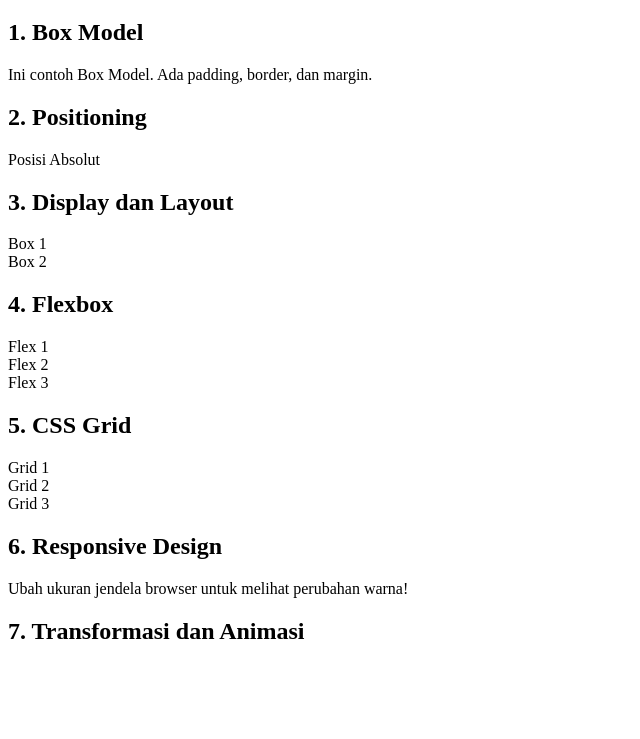
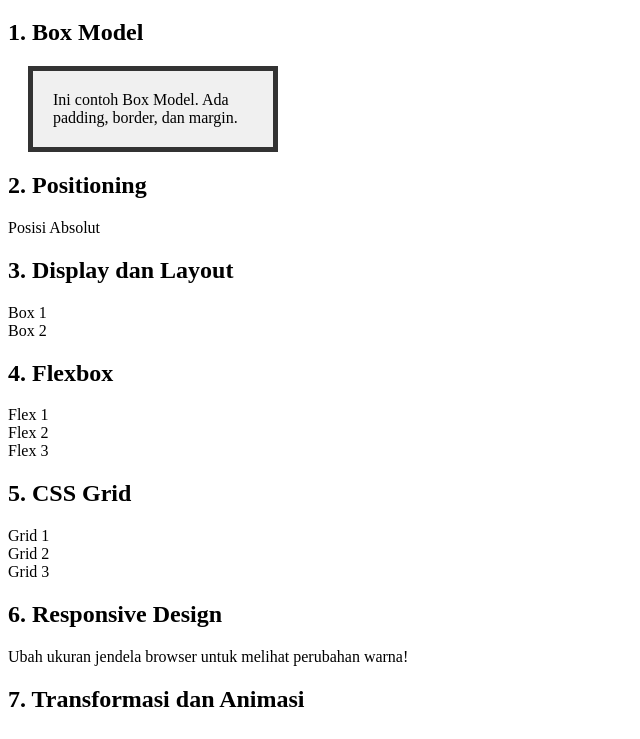
Before and after one commit to nelvinzfx/1124160183-basic-html-css, a plain HTML site: page index.html in a window 1280 px wide. Shown: the part 61-800 px from the top of the page, without its empty margins (0-640 px from the left). Drawn offline with Linux system fonts and the light colour scheme.

Commit message:
menambahkan box mode ke dalam css

```diff
--- a/index.html
+++ b/index.html
@@ -5,7 +5,14 @@
   <meta name="viewport" content="width=device-width, initial-scale=1">
   <title>Contoh CSS Lengkap.</title>
   <style>
-
+    /* ### BOX MODEL ### */
+    .box-model {
+      width: 200px; /* Lebar konten */
+      padding: 20px; /* Ruang dalam elemen */
+      border: 5px solid #333; /* Garis tepi */
+      margin: 20px; /* Jarak luar antar elemen */
+      background-color: #f0f0f0; /* Warna latar */
+    }
   </style>
 </head>
 <body>
```
